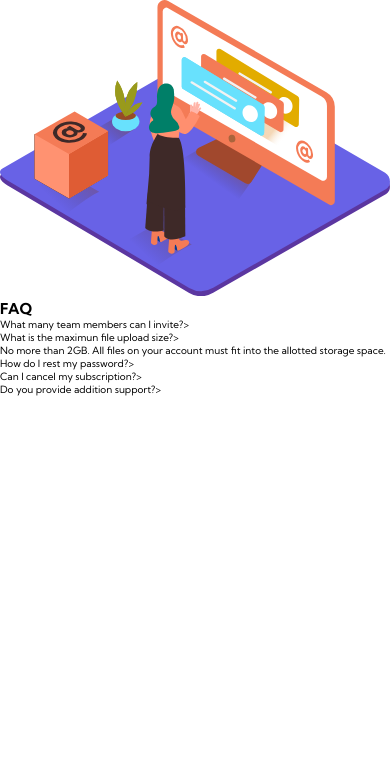
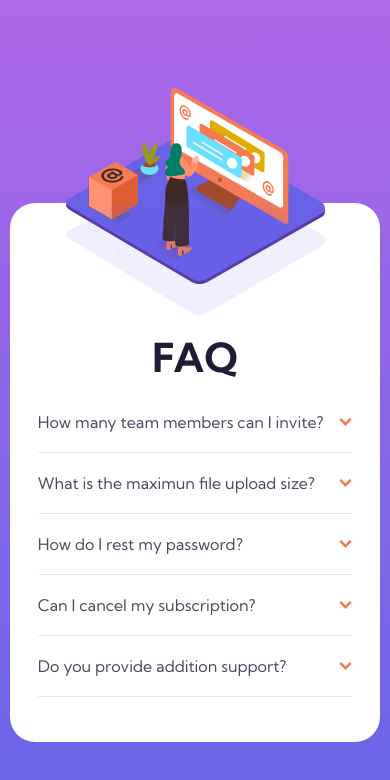
Before and after one commit to PerezLuisMariano/FAQ-Acoordion-Card, a plain HTML site: page index.html in a window 390 px wide. Drawn offline with Linux system fonts and the light colour scheme.

Commit message:
For phone, OK

```diff
--- a/css/style.css
+++ b/css/style.css
@@ -1,4 +1,4 @@
-:root{
+:root {
     /*Colors text*/
     --dark-blue: hsl(238, 29%, 16%);
     --soft-red: hsl(14, 88%, 65%);
@@ -7,19 +7,161 @@
     --soft-violet: hsl(273, 75%, 66%);
     --soft-blue: hsl(240, 73%, 65%);
 
+    --white: #fff;
+
     /*Colors text*/
     --dark-grayish-blue: hsl(237, 12%, 33%);
     --dark-grayis-blue: hsl(240, 6%, 50%);
 
     /*Color*/
-    -light-grayish-blue: hsl(240, 5%, 91%);
+    --light-grayish-blue: hsl(240, 5%, 91%);
 }
-*{
+* {
     margin: 0;
     padding: 0;
     box-sizing: border-box;
 }
-html{
+html {
     font-size: 62.5%;
     font-family: 'Kumbh Sans', sans-serif;
 }
+
+/*MAIN*/
+/*Background*/
+main {
+    display: grid;
+    place-content: center;
+    width: 100%;
+    height: 100vh;
+    background: linear-gradient(var(--soft-violet), var(--soft-blue));
+}
+
+/*CARD*/
+main .card{
+    position: relative;
+    display: flex;
+    flex-direction: column;
+    align-items: center;
+    width: 370px;
+    min-height: auto;
+    top: 50px;
+    background-color: var(--white);
+    border-radius: 25px;
+}
+
+/*CARD-IMG*/
+main .card-top{
+    position: relative;
+    display: flex;
+    align-items: center;
+    flex-direction: column;
+    width: 100%;
+    height: auto;
+}
+main .card-top img:nth-child(1){
+    position: absolute;
+    width: 70%;
+    top: -115px;
+}
+main .card-top img:nth-child(2){
+    position: absolute;
+    width: 70%;
+}
+
+/*CARD-MAIN*/
+main .card-main{
+    display: flex;
+    flex-direction: column;
+    align-items: center;
+    width: 100%;
+    height: auto;
+    margin: 130px 0 0 0;
+    padding: 0 0 25px 0;
+}
+main .card-main__title{
+    font-size: 4rem;
+    text-align: center;
+    color: var(--dark-blue);
+    margin: 0 0 30px 0;
+}
+
+/*CARD-MAIN FAQ*/
+main .card-main__faq{
+    width: 85%;
+    height: auto;
+
+}
+main .card-main__faq li{
+    display: grid;
+    grid-template-columns: auto auto;
+    grid-template-rows: auto auto;
+
+    justify-content: space-between;
+    align-items: center;
+
+    margin: 0 0 20px 0;
+    padding: 0 0 20px 0;
+    font-size: 1.6rem;
+    font-weight: 400;
+    list-style: none;
+    color: var(--dark-grayish-blue);
+    border-bottom: 1.7px solid var(--light-grayish-blue);
+}
+main .card-main__faq li label{
+    display: flex;
+    justify-content: space-between;
+    align-items: center;
+    cursor: pointer;
+}
+
+main .card-main__faq li p{
+    padding: 10px 0 0 0;
+    font-size: 1.5rem;
+    color: var(--dark-grayis-blue);
+}
+
+/*CARD-MAIN ARROWS*/
+main .card-main__faq li span{
+    display: inline-block;
+    width: 13px;
+    height: 13px;
+    background-image: url(../images/icon-arrow-off.svg);
+    background-position: center;
+    background-repeat: no-repeat;
+    background-size: cover;
+    transform: rotate(90deg);
+    transition: transform 0.5s;
+
+}
+
+
+/*CARD-MAIN ARROWS ON & OFF*/
+main .card-main__faq li input{
+    display: none;
+}
+main .card-main__faq li input:checked ~ span {
+    transform: rotate(-90deg);
+    transition: transform 0.5s;
+}
+main .card-main__faq li input:checked ~ label {
+    font-weight: 700;
+}
+
+
+
+
+/*CARD-MAIN ARROWS ON & OFF + ANSWER ON & OFF */
+main .card-main__faq li p{
+    position: absolute;
+    opacity: 0;
+    top: 10px;
+    padding: 10px 0 0 0;
+    font-size: 1.5rem;
+    color: var(--dark-grayis-blue);
+}
+
+main .card-main__faq li input:checked ~ p{
+    position: relative;
+    opacity: 1;
+    top: 0;
+}
--- a/index.html
+++ b/index.html
@@ -15,21 +15,46 @@
             <section class="card">
                 <div class="card-top">
                     <img src="./images/illustration-woman-online-mobile.svg" alt="illustration">
+                    <img src="./images/bg-pattern-mobile.svg" alt="illustration">
                 </div>
                 <div class="card-main">
                     <h2 class="card-main__title">FAQ</h2>
-                    <dl class="card-main__faq">
-                        <dt>What many team members can I invite?<span>></span></dt>
-                        <dd></dd>
-                        <dt>What is the maximun file upload size?<span>></span></dt>
-                        <dd>No more than 2GB. All files on your account must fit into the allotted storage space.</dd>
-                        <dt>How do I rest my password?<span>></span></dt>
-                        <dd></dd>
-                        <dt>Can I cancel my subscription?<span>></span></dt>
-                        <dd></dd>
-                        <dt>Do you provide addition support?<span>></span></dt>
-                        <dd></dd>
-                    </dl>
+                    <ul class="card-main__faq">
+                        <li>
+                            <label>
+                                How many team members can I invite?
+                            </label>
+                            <span></span>
+                            <p></p>
+
+                        <li>
+                            <input type="checkbox" id="checkList">
+                            <label for="checkList">
+                                What is the maximun file upload size?
+                            </label>
+                            <span></span>
+                            <p>No more than 2GB. All files on your account must fit into the allotted storage space.</p>
+                        </li>
+
+                        <li>
+                            <label> How do I rest my password? </label>
+                            <span></span>
+                            <p></p>
+                        </li>
+
+                        <li>
+                            <label> Can I cancel my subscription?</label>
+                            <span></span>
+                            <p></p>
+                        </li>
+
+                        <li>
+                            <label> Do you provide addition support? </label>
+                            <span></span>
+                            <p></p>
+
+                        </li>
+                    </ul>
                 </div>
             </section>
         </main>
```
